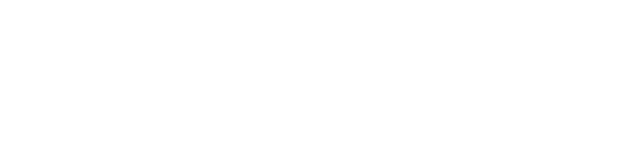
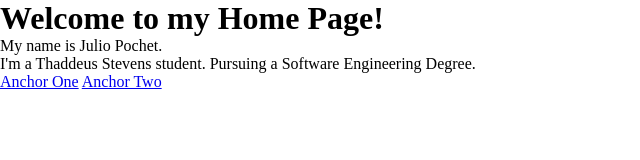
Before and after one commit to jpochetedmead/jpochetedmead.github.io, a plain HTML site: page about.html in a window 1280 px wide. Shown: the whole page, without its empty margins (0-640 px from the left). Drawn offline with Linux system fonts and the light colour scheme.

Commit message:
First Commit of all the pages and styles of my website

```diff
--- a/about.html
+++ b/about.html
@@ -0,0 +1,18 @@
+<!DOCTYPE html>
+<!-- About Page -->
+<html lang="en" dir="ltr">
+ <head>
+  <meta charset="utf-8">
+  <meta http-equiv="X-UA-Compatible" content="IE=edge">
+  <meta name="viewport" content="width=device-width, initial-scale=1">
+  <title>About Me</title>
+  <link href="styles.css" rel="stylesheet" type="text/css" />
+ </head>
+ <body>
+  <h1>Welcome to my Home Page!</h1>
+   <p>My name is Julio Pochet.</p>
+   <p class="hippo">I'm a Thaddeus Stevens student. Pursuing a Software Engineering Degree.</p>
+   <a href="#">Anchor One</a>
+   <a href="#">Anchor Two</a>
+ </body>
+</html>
--- a/styles.css
+++ b/styles.css
@@ -0,0 +1,6 @@
+/* CSS stylesheet */
+* {
+  margin: 0px;
+  padding: 0px;
+  box-sizing: border-box;
+}
```
Also changed, not shown: blog.html (+18 -0 lines), contact.html (+18 -0 lines), e-commerce.html (+18 -0 lines), graphic-design.html (+18 -0 lines), index.html (+4 -1 lines), projects.html (+18 -0 lines), services.html (+18 -0 lines), web-design.html (+18 -0 lines), website-marketing.html (+18 -0 lines).
